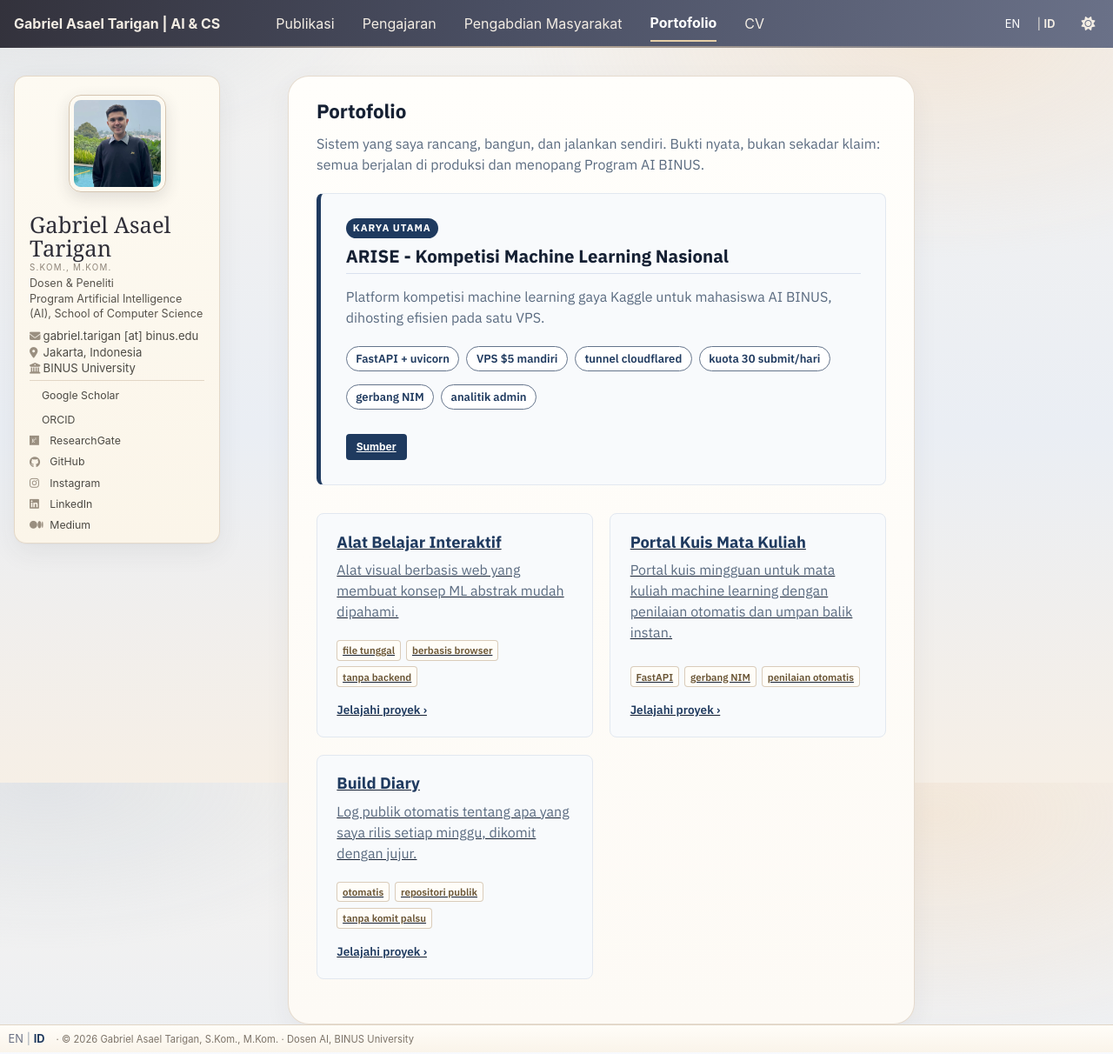
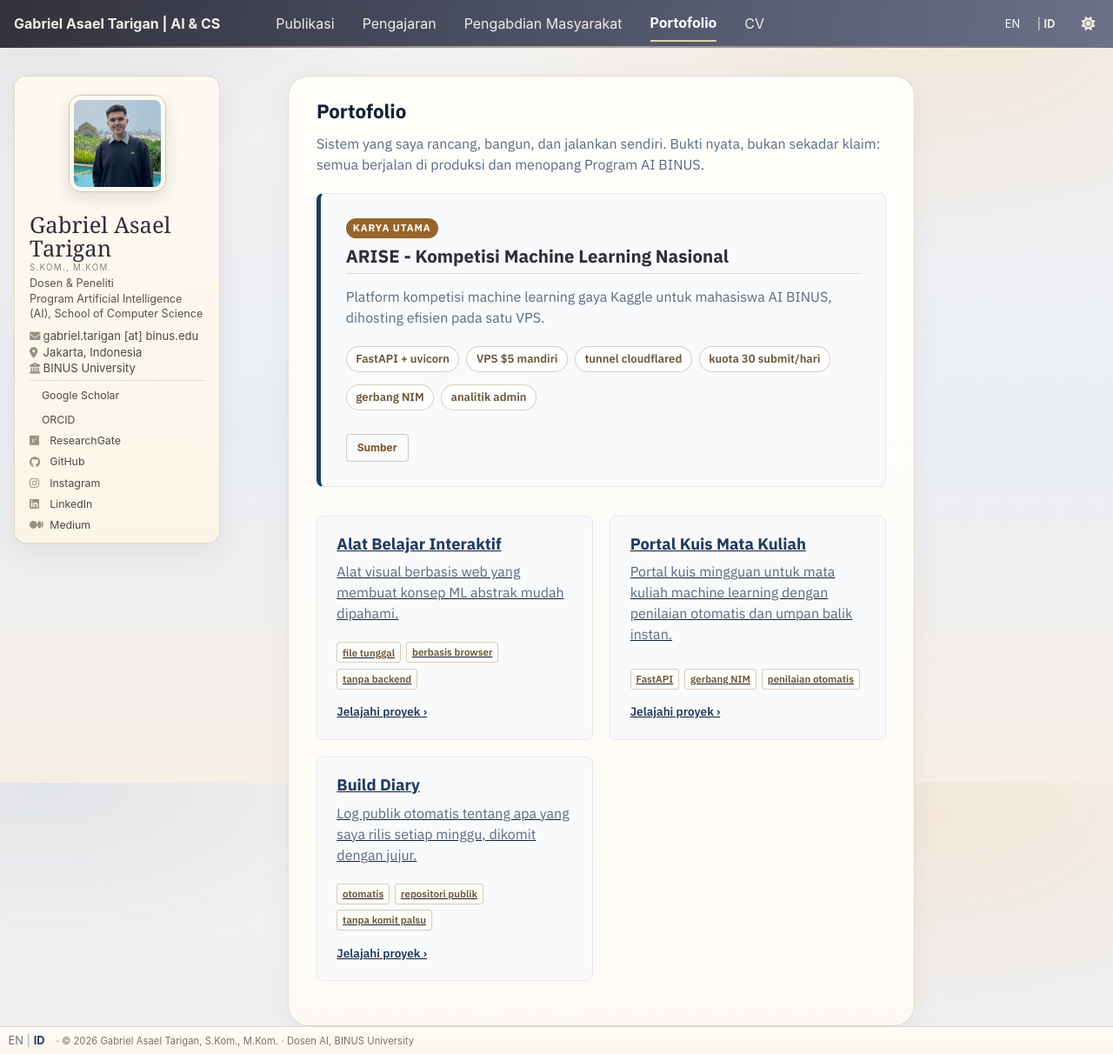
Before and after one commit to asaeltarigan/id, a Jekyll site: the page built from _pages/portofolio.md, in a window 1280 px wide and 1212 px high. Shown: the whole window at 87% size. Built offline with Jekyll 4.4.1, drawn with Linux system fonts in a browser that asks for light colours; some web fonts are replaced; a style sheet for code colours, icons or effects is not loaded.

Commit message:
Portfolio: warm flagship card, whole-card link

```diff
--- a/_includes/head.html
+++ b/_includes/head.html
@@ -101,4 +101,4 @@
 <link rel="preconnect" href="https://fonts.gstatic.com" crossorigin>
 <link href="https://fonts.googleapis.com/css2?family=IBM+Plex+Sans:wght@400;500;600;700&family=Instrument+Serif&display=swap" rel="stylesheet">
 <link rel="stylesheet" href="{{ base_path }}/assets/css/main.css">
-<link rel="stylesheet" href="{{ base_path }}/assets/css/custom.css?v=72">
+<link rel="stylesheet" href="{{ base_path }}/assets/css/custom.css?v=73">
--- a/assets/css/custom.css
+++ b/assets/css/custom.css
@@ -952,3 +952,21 @@ html[data-theme="dark"] .page__footer a:visited { color: #c9c2b6 !important; }
   border-color: rgba(206, 188, 166, 0.75);
   background: #fffdf8;
 }
+
+/* Portfolio flagship card: warm accents, whole card clickable (10 Nov 2026) */
+.pf-feature { position: relative; transition: box-shadow .18s ease, transform .18s ease; }
+.pf-feature:hover { box-shadow: 0 12px 26px rgba(51, 50, 60, 0.10) !important; transform: translateY(-2px); }
+.pf-feature-title { color: #2f2e38 !important; border-bottom-color: rgba(206, 188, 166, 0.55) !important; }
+.pf-feature-title a { text-decoration: none !important; }
+.pf-feature-title a::after { content: ""; position: absolute; inset: 0; border-radius: 14px; }
+.pf-feature-flag { background: #96652c !important; color: #fffdf7 !important; }
+.pf-actions { position: relative; z-index: 2; }
+.pf-actions .btn { background: transparent !important; border: 1px solid rgba(206, 188, 166, 0.85) !important; color: #7d5320 !important; text-decoration: none !important; }
+.pf-actions .btn:hover { background: rgba(214, 190, 160, 0.20) !important; }
+.pf-actions .btn--primary { background: #96652c !important; border-color: #96652c !important; color: #fffdf7 !important; }
+.pf-actions .btn--primary:hover { background: #7d5320 !important; border-color: #7d5320 !important; }
+.pf-stats li { color: #6a5535 !important; border-color: rgba(206, 188, 166, 0.75) !important; }
+html[data-theme="dark"] .pf-feature-title { color: #efe9df !important; border-bottom-color: rgba(216, 185, 143, 0.28) !important; }
+html[data-theme="dark"] .pf-actions .btn { border-color: rgba(216, 185, 143, 0.45) !important; color: #e8dcc8 !important; }
+html[data-theme="dark"] .pf-actions .btn--primary { background: #8a5a1e !important; border-color: #8a5a1e !important; color: #fff8ee !important; }
+html[data-theme="dark"] .pf-stats li { color: #d9cfbe !important; border-color: rgba(216, 185, 143, 0.35) !important; }
```
